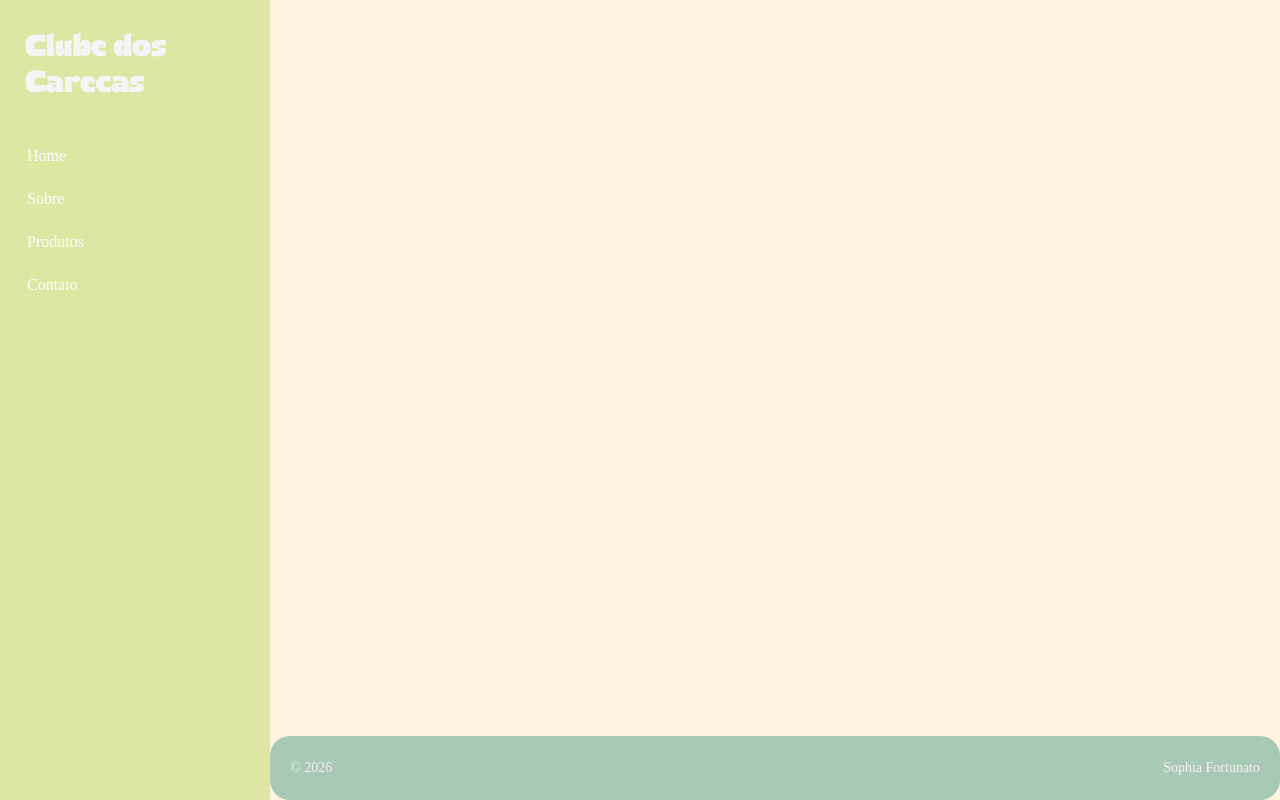
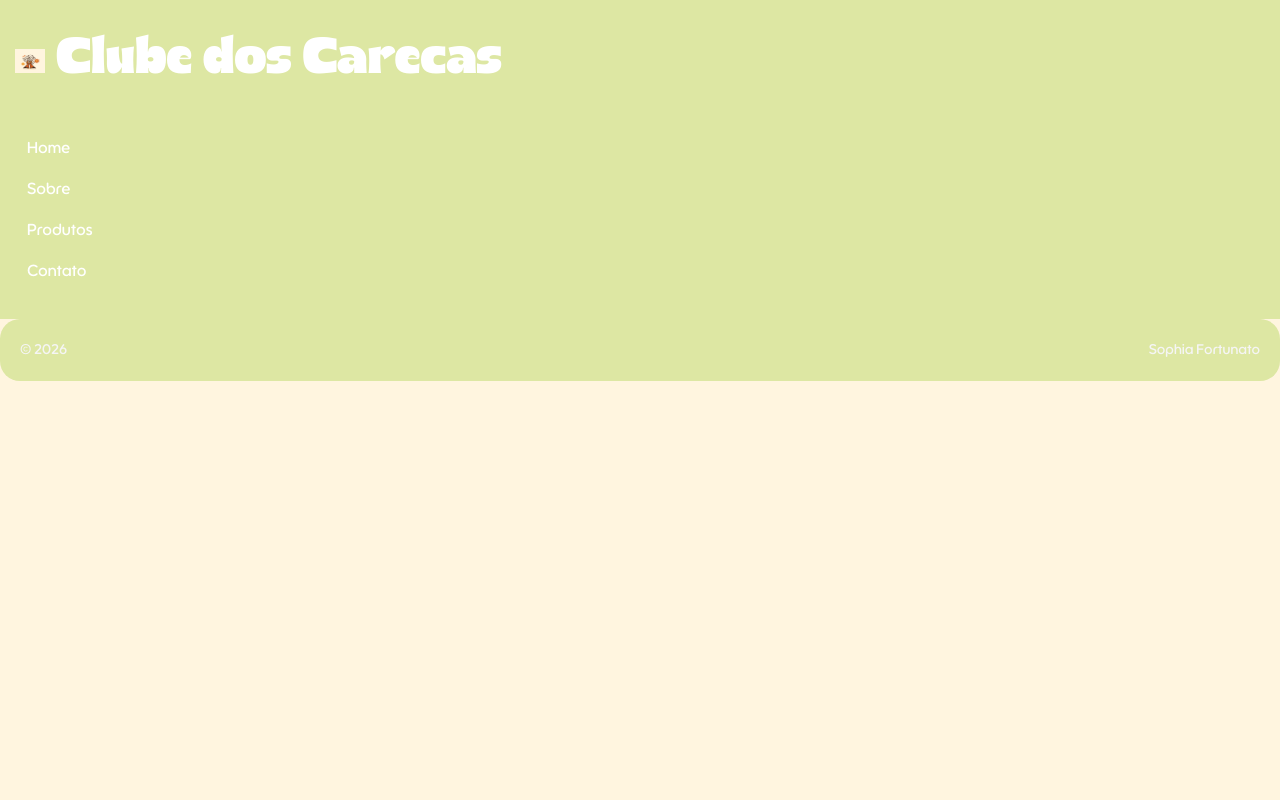
Before and after one commit to sophiafortunato/clubedoscarecas, a plain HTML site: page index.html in a window 1280 px wide. Drawn offline with Linux system fonts and the light colour scheme.

Commit message:
Estilização navbar

```diff
--- a/index.html
+++ b/index.html
@@ -10,18 +10,29 @@
 
     <!-- SIDEBAR  -->
     <aside class="sidebar">
-        <div class="caixa-menu-titulo">Clube dos Carecas</div>
-        <a class="caixa-menu" href="">Home</a>
-        <a class="caixa-menu" href="">Sobre</a>
-        <a class="caixa-menu" href="">Produtos</a>
-        <a class="caixa-menu" href="">Contato</a>
+
+       <nav class="navbar bg-1 fg-2">
+        <div class="container-fluid">
+        <a class="navbar-brand" href="#">
+      <img src="./img/Clube dos carecas.png" alt="Logo" width="30" height="24" class="d-inline-block align-text-top">
+      Clube dos Carecas
+    </a>
+  </div>
+</nav>
+
+        <div class="caixa-menu-titulo"></div>
+        <a class="caixa-menu" href="./index.html">Home</a>
+        <a class="caixa-menu" href="./pages/">Sobre</a>
+        <a class="caixa-menu" href="./pages/">Produtos</a>
+        <a class="caixa-menu" href="./pages/">Contato</a>
+
     </aside>
 
     <!-- CONTEÚDO  -->
-     <main class="grade">
+     <main>
+
 
      </main>
-
 
      <!--RODAPÉ-->
      <footer class="footer">
--- a/style/style.css
+++ b/style/style.css
@@ -1,17 +1,14 @@
 body {
     margin: 0;
-    font-family: ;
+    font-family: Saeda;
     background-color: #FFF5DF;
     color: whitesmoke;
     min-height: 100vh;
+}
 
-    display: grid;
-    grid-template-columns: 270px 1fr;
-    grid-template-rows: 1fr auto;
-    grid-template-areas:
-                "sidebar grade"
-                "sidebar footer";
-
+@font-face {
+    font-family: "Saeda";
+    src: url(../fonts/LTSaeada-Regular.otf);
 }
 
 @font-face {
@@ -31,6 +28,13 @@ body {
 
 }
 
+.navbar-brand{
+    font-family: Ristoy;
+    color: white;
+    text-decoration: none;
+    font-size: 50px;
+}
+
 .caixa-menu {
     color: white;
     text-decoration: none;
@@ -41,8 +45,9 @@ body {
 
 
 .caixa-menu:hover{
-    background: #ffffff;
+    background: #d4e18abc;
     color: #4a3b78;
+
 }
 
 .caixa-menu-titulo{
@@ -97,7 +102,7 @@ body {
     justify-content: space-between;
     padding: 10px 20px;
     margin: 0 30px 20px;
-    background: #A8C9B5;
+    background: #DDE7A3;
     border-radius: 20px;
     font-size: 14px;
 }
```
Also changed, not shown: fonts/LTSaeada-Regular.otf (added), img/Clube dos carecas.png (added), 1 other file.
